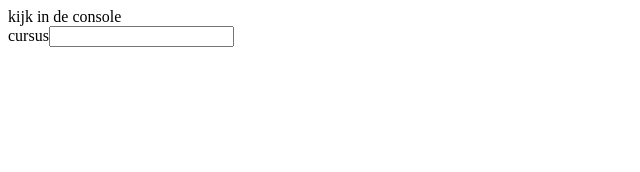
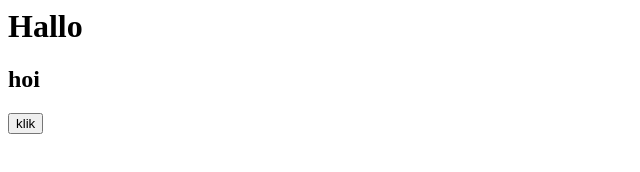
Before and after one commit to hez5/hez5.github.io, a website: page index.html in a window 1280 px wide. Shown: the whole page, without its empty margins (0-640 px from the left). Drawn offline with Linux system fonts and the light colour scheme.

Commit message:
Update index.html

```diff
--- a/index.html
+++ b/index.html
@@ -1,4 +1,37 @@
- <html>
+<!-- code Maureen -->
+<html><head>
+		<title>Voorbeeld PWA webpagina</title>
+		<meta name="viewport" content="width=device-width, initial-scale=1">
+		<meta name="theme-color" content="#ffb6c1">
+		<link rel="icon" href="C:\Users\Cursist.NIEUWEGEIN\Desktop\icons8-harry-potter-50.png" sizes="192x192">
+		<link rel="manifest" href="manifest.json">
+
+		<script src="C:\Users\Cursist.NIEUWEGEIN\Desktop\main.js"></script>
+
+	</head>
+	<body>
+			<header>
+				<h1>Hallo</h1>
+				<nav></nav>
+			</header>
+			<main>
+				<article>
+					<section>
+						<h2>hoi</h2>
+						<div>
+							<button id="klik">klik</button>
+
+						</div>
+					</section>
+					<section></section>
+				</article>
+			</main>
+
+
+</body></html>
+
+<!--
+<html>
 <head>
 <title>intarraytest</title>
   <link rel=”manifest” href=”manifest.json” />
@@ -50,3 +83,4 @@
 	<div id="resultaat"></div>
 </body>
 </html>
+-->
```
